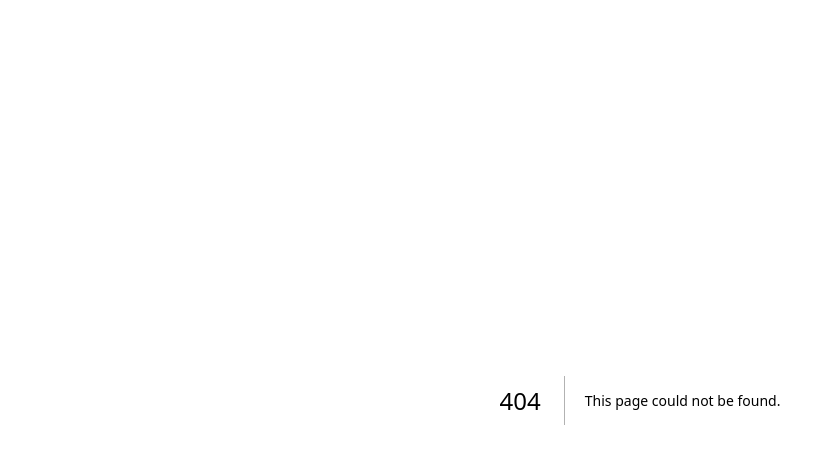
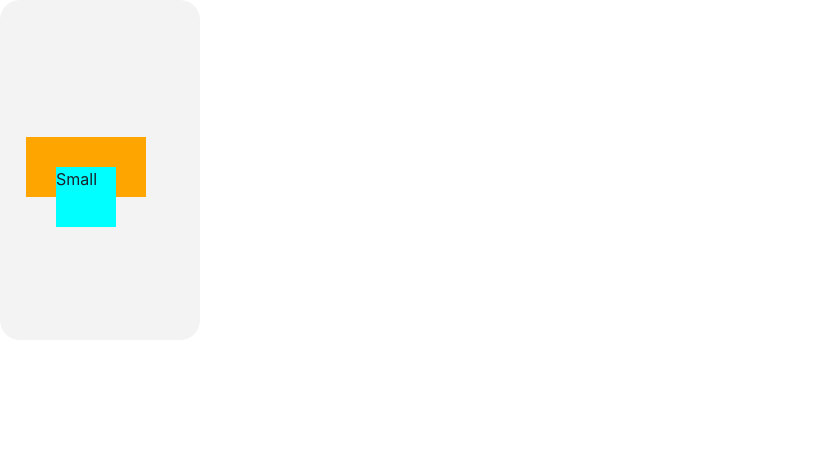
Before and after one commit to Cyronlee/nana-card-game, a Next.js app: page /layout in a window 1280 px wide. Before the commit this address had no page. Shown: the top 464 px of the page, without its empty margins (0-817 px from the left). Built offline with nearby package versions, Linux system fonts and the light colour scheme.

Commit message:
layout demo

```diff
--- /dev/null
+++ b/src/app/layout/page.tsx
@@ -0,0 +1,133 @@
+"use client";
+import React, { useEffect } from "react";
+import styled from "@emotion/styled";
+import { AnimatePresence, LayoutGroup, motion, useCycle } from "framer-motion";
+import { Box } from "@chakra-ui/react";
+
+const Child = () => {
+  return (
+    <Big purple>
+      <Small purple />
+    </Big>
+  );
+};
+
+const Sibling = () => {
+  return (
+    <>
+      <Big />
+      <Small />
+    </>
+  );
+};
+
+const Example = () => {
+  const [isOn, toggleOn] = useCycle(false, true);
+
+  useEffect(() => {
+    setTimeout(toggleOn, 1000);
+  }, [isOn, toggleOn]);
+
+  return (
+    <Container>
+      {/*<LayoutGroup>*/}
+      {/*<AnimatePresence>*/}
+      {isOn ? <Child /> : <Sibling />}
+      {/*</AnimatePresence>*/}
+      {/*</LayoutGroup>*/}
+    </Container>
+  );
+};
+
+export default Example;
+
+const Container = styled.div`
+  width: 200px;
+  height: 340px;
+  overflow: visible;
+  background-color: #f3f3f3;
+  border-radius: 20px;
+  position: relative;
+`;
+
+const Small = ({ purple }: { purple? }) => (
+  <Box
+    as={motion.div}
+    layoutId="small"
+    id="small"
+    key="small"
+    w="60px"
+    h="60px"
+    bgColor="cyan"
+    overflow="visible"
+    position="absolute"
+    top={purple ? "30px" : "172px"}
+    left={purple ? "30px" : "172px"}
+  >
+    Small
+  </Box>
+);
+
+const Big = ({ purple, children }: { purple?; children? }) => (
+  <Box
+    as={motion.div}
+    layoutId="big"
+    id="big"
+    key="big"
+    w="60px"
+    h="60px"
+    bgColor="orange"
+    overflow="visible"
+    position="absolute"
+    top={purple ? "137px" : "110px"}
+    left={purple ? "26px" : "40px"}
+    width={purple ? "120px" : "60px"}
+  >
+    {children}
+  </Box>
+);
+
+// const Small = styled(motion.div)`
+//   width: 60px;
+//   height: 60px;
+//   overflow: visible;
+//   border-radius: 10px;
+//   position: absolute;
+//
+//   ${({ purple }) =>
+//     purple
+//       ? `
+//       background-color: #85f;
+//       top: 30px;
+//       left: 30px;
+//     `
+//       : `
+//       background-color: #0099ff;
+//       top: 172px;
+//       left: 102px;
+//     `}
+// `;
+//
+// const Big = styled(motion.div)`
+//   overflow: visible;
+//   position: absolute;
+//
+//   ${({ purple }) =>
+//     purple
+//       ? `
+//       top: 137px;
+//       left: 26px;
+//       width: 120px;
+//       height: 120px;
+//       background-color: rgba(136, 85, 255, 0.3);
+//       border-radius: 20px;
+//     `
+//       : `
+//       top: 110px;
+//       left: 40px;
+//       width: 60px;
+//       height: 60px;
+//         background-color: rgba(0, 153, 255, 0.3);
+//         border-radius: 10px;
+//     `}
+// `;
```
